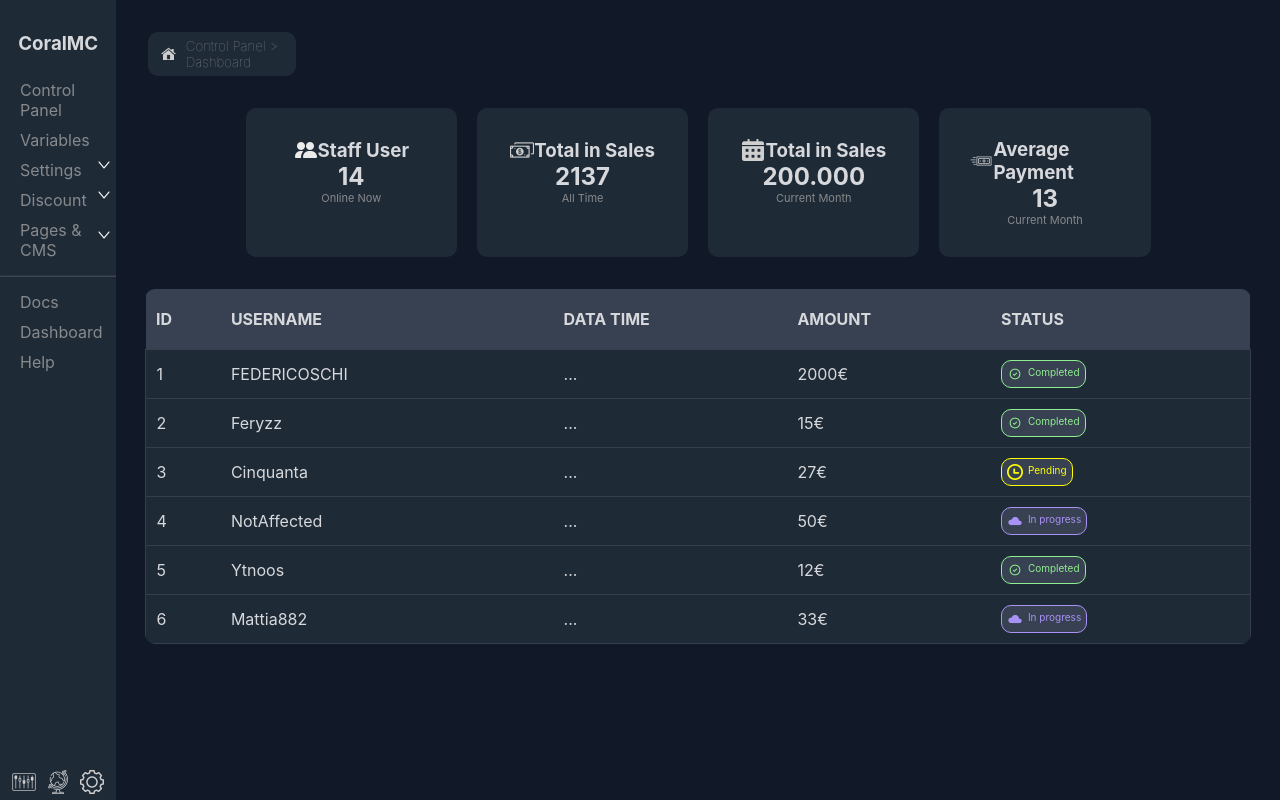
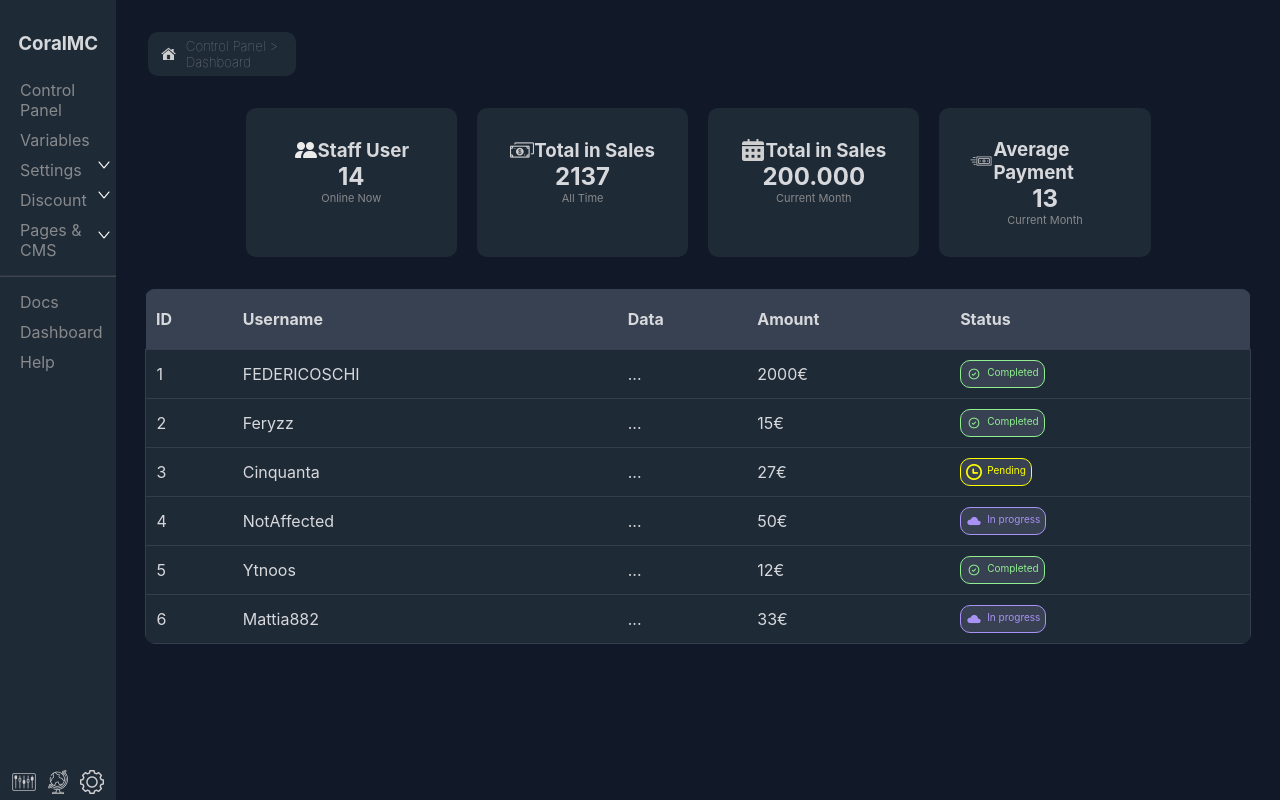
Before and after one commit to woweya/AdminPanel, a React (Create React App) app: page / in a window 1280 px wide. Both pictures are taken after a click on the item "Control Panel". Built offline with nearby package versions, Linux system fonts and the light colour scheme.

Commit message:
fourth commit

```diff
--- a/src/components/ColonneStaff.js
+++ b/src/components/ColonneStaff.js
@@ -1,62 +1,29 @@
-import React, {useState, useTransition } from "react"
-const ColoneStaff = ({utentiLista, setUtentiLista}) => {
+import React, {useState, useMemo, useEffect } from "react"
+import StaffDati from "./StaffDati";
+const ColoneStaff = ({staffColumns, handleSort}) => {
 
     const styleTr = {
         backgroundColor: '#374151',
         color: 'var(--primary-text)',
         textAlign: 'left',
       }
-      const [sortOrder, setSortOrder] = useState({
-        field: '',
-        ascending: true,
-      });
-      const StaffColums = [{
-        id: 'ID',
-        username: 'USERNAME',
-        data: 'DATA TIME',
-        amount: 'AMOUNT',
-        status: 'STATUS',
-        sort: (field) =>{
-            const ascending = sortOrder.field === field ? !sortOrder.ascending : true;
-
-            let sortedList;
-            console.log(field)
-            if (field === 'ID') {
-                sortedList = [...utentiLista].sort((a, b) => (ascending ? a.id - b.id : b.id - a.id));
-
-            }else if(field === 'USERNAME'){
-             sortedList = [...utentiLista].sort((a, b) => (ascending ? a.username.localeCompare(b.username) : b.username.localeCompare(a.username)));
-
-            }else if(field === 'DATA TIME'){
-                sortedList = [...utentiLista].sort((a, b) => (ascending ? a.data.localeCompare(b.data) : b.data.localeCompare(a.data)));
-
-            }else if(field === 'AMOUNT'){
-                sortedList = [...utentiLista].sort((a, b) => (ascending ? a.amount - b.amount : b.amount - a.amount));
-
-            }else if(field === 'STATUS'){
-                sortedList = [...utentiLista].sort((a, b) => (ascending ? a.status.localeCompare(b.status) : b.status.localeCompare(a.status)));
-            }
-             setSortOrder({ field, ascending });
-            setUtentiLista(sortedList);
-        }
-      }]
 
     return (
         <thead>
+ <tr style={{...styleTr}}>
 
-        {StaffColums.map((staff) =>(
+        {staffColumns.map((column) =>  {
+            return(
+             <th key={column.field} onClick={() =>handleSort(column.field)} style={column.style}>
+             {column.name}
+            </th>
+            )
+        })
+    }
 
-        <tr style={{...styleTr}}>
-        <th key={staff.id} onClick={() => staff.sort(staff.id)} style={{padding:'20px 0px 20px 10px', cursor: 'pointer'}}>{staff.id}</th>
-        <th key={staff.username} onClick={() => staff.sort(staff.username)} style={{padding:'20px 0px 20px 10px', cursor: 'pointer'}}>{staff.username}</th>
-        <th key={staff.data} onClick={() => staff.sort(staff.data)} style={{padding:'20px 0px 20px 10px', cursor: 'pointer'}}>{staff.data}</th>
-        <th key={staff.amount} onClick={() => staff.sort(staff.amount)} style={{padding:'20px 0px 20px 10px', cursor: 'pointer'}}>{staff.amount}</th>
-        <th key={staff.status} onClick={() => staff.sort(staff.status)} style={{padding:'20px 0px 20px 10px', cursor: 'pointer'}}>{staff.status}</th>
-        </tr>
+     </tr>
+    </thead>
+    );
+}
 
-        ))}
-
-    </thead>
-    )
-}
 export default ColoneStaff;
--- a/src/components/InfoCard.js
+++ b/src/components/InfoCard.js
@@ -8,7 +8,6 @@ import response from './images/send-money.png';
 
 const InfoCard =  ({utentiLista, utentiOnline, totaleVendite, totaleVenditeMese, mediaPagamenti, styling} ) => {
     utentiOnline = 14;
-    console.log(utentiLista)
     totaleVendite = utentiLista.reduce((total, element) =>{
        return total + element.amount;
     }, 0).toString();
--- a/src/components/StaffDati.js
+++ b/src/components/StaffDati.js
@@ -1,7 +1,27 @@
+import { useMemo } from 'react';
 import check from './images/circle.png';
 import cloud from './images/cloud.png';
 import hour from './images/hour.png';
-const StaffDati = ({utentiLista}) => {
+//Aggiunta come props sortField
+const StaffDati = ({utentiLista, staffColumns, sortField}) => {
+   const sortedItem = useMemo(() => {
+    if (!sortField) {
+      return utentiLista;
+    }
+    const column = staffColumns.find(column => column.field === sortField);
+    const sortedList = [...utentiLista];
+     sortedList.sort((a, b) => {
+      if (a[sortField] < b[sortField]) {
+        return column.ascending ? -1 : 1;
+      }
+      if (a[sortField] > b[sortField]) {
+        return column.ascending ? 1 : -1;
+      }
+      return 0;
+  });
+  return sortedList;
+
+}, [utentiLista, staffColumns, sortField]); // Aggiunta come dependecies sortField.
 
   const styleText = {
     backgroundColor: '#1F2A37',
@@ -12,7 +32,6 @@ const StaffDati = ({utentiLista}) => {
     borderTop: '1px solid #343E4E',
     borderBottom: '1px solid #343E4E',
   }
-
 
     const getStatusStyle = (status) => {
         switch (status) {
@@ -32,14 +51,13 @@ const StaffDati = ({utentiLista}) => {
             return {};
         }
       };
-
     return (
-        <tbody>
+        <tbody style={{width:'100%'}}>
       {//! la lista utenti viene passata come props a Tabella e poi fatto un mapping proprio come in Sidebar.js
 
-      utentiLista.map((utente, index) => (
+      sortedItem.map((utente, index) => (
 
-      <tr key={utente.id}>
+      <tr key={utente.id} style={{width:'100%'}}>
         <td style={{...styleText, borderLeft: index === -1  ? 'none' : '1px solid #343E4E'}}>{utente.id}</td>
         <td style={styleText}>{utente.username}</td>
         <td style={styleText}>{utente.data}</td>
--- a/src/components/Tabella.js
+++ b/src/components/Tabella.js
@@ -4,8 +4,67 @@ import Home from './Home';
 import StaffDati from './StaffDati';
 import ColonneStaff from './ColonneStaff';
 //! Componente per la generazione della LISTA.
-const Tabella = ({utentiLista, setUtentiLista}) => {
+const Tabella = ({utentiLista}) => {
+  const styleTh = {
+    backgroundColor: '#374151',
+    color: 'var(--primary-text)',
+    textAlign: 'left',
+    padding: '20px 0px 20px 10px',
+    cursor: 'pointer',
+  };
+  // AGGIUNGO UN SET STATE DEL FIELD DELLE COLUMNS, E LO SETTO AL CLICK di handleSort.
+  const [sortField, setSortField] = useState(null);
+  const handleSort = (field) => {
+    const column = staffColumns.find(column => column.field === field);
+    if(column?.isSortable){
+      column.ascending = !column.ascending;
+      setStaffColumns([...staffColumns]);
+      setSortField(field);
+    }
+  };
+  const [staffColumns, setStaffColumns] = useState([
+    {
+    name: 'ID',
+    field: 'id',
+    type: 'number',
+    style: styleTh,
+    ascending: true,
+    isSortable: true,
+  },
+  {
+      name: 'Username',
+      field: 'username',
+      type: 'string',
+      style: styleTh,
+      ascending: true,
+      isSortable: true,
+  },
+  {
+      name: 'Data',
+      field: 'data',
+      type: 'string',
+      style: styleTh,
+      ascending: false,
+      isSortable: false,
+  },
+  {
+      name: 'Amount',
+      field: 'amount',
+      type: 'number',
+      style: styleTh,
+      ascending: true,
+      isSortable: true,
+  },
+  {
+      name: 'Status',
+      field: 'status',
+      type: 'string',
+      style: styleTh,
+      ascending: true,
+      isSortable: true,
+  },
 
+]);
 
   const styleTable = {
     width: '95%',
@@ -20,9 +79,9 @@ const Tabella = ({utentiLista, setUtentiLista}) => {
 
 
    return (
-    <table classNae="table" style={styleTable}>
-    <ColonneStaff utentiLista={utentiLista} setUtentiLista={setUtentiLista}/>
-    <StaffDati utentiLista={utentiLista}/>
+    <table className="table" style={styleTable}>
+    <ColonneStaff staffColumns={staffColumns} handleSort={handleSort}/>
+    <StaffDati utentiLista={utentiLista} staffColumns={staffColumns} sortField={sortField}/>
   </table>
 );
 }
```
